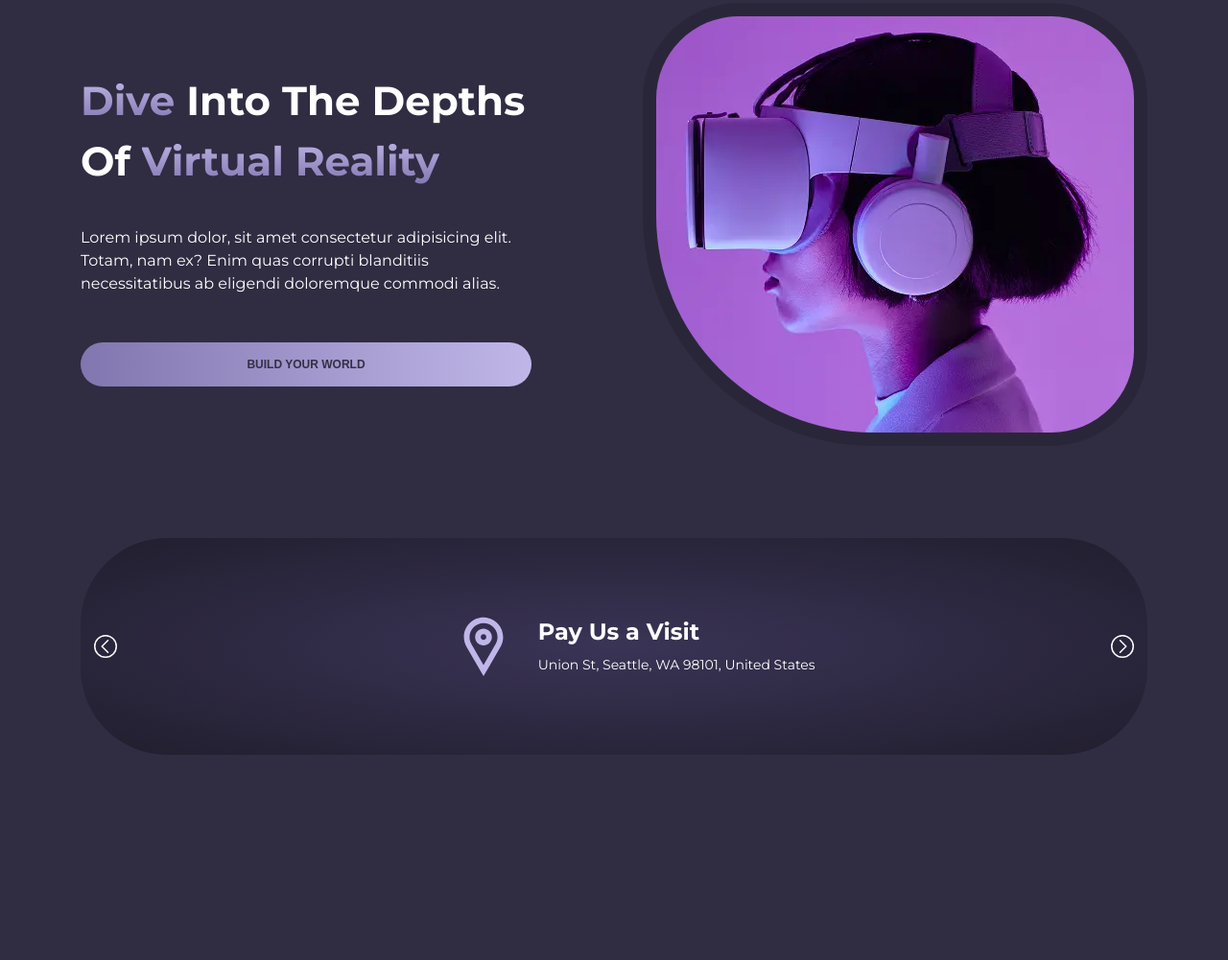
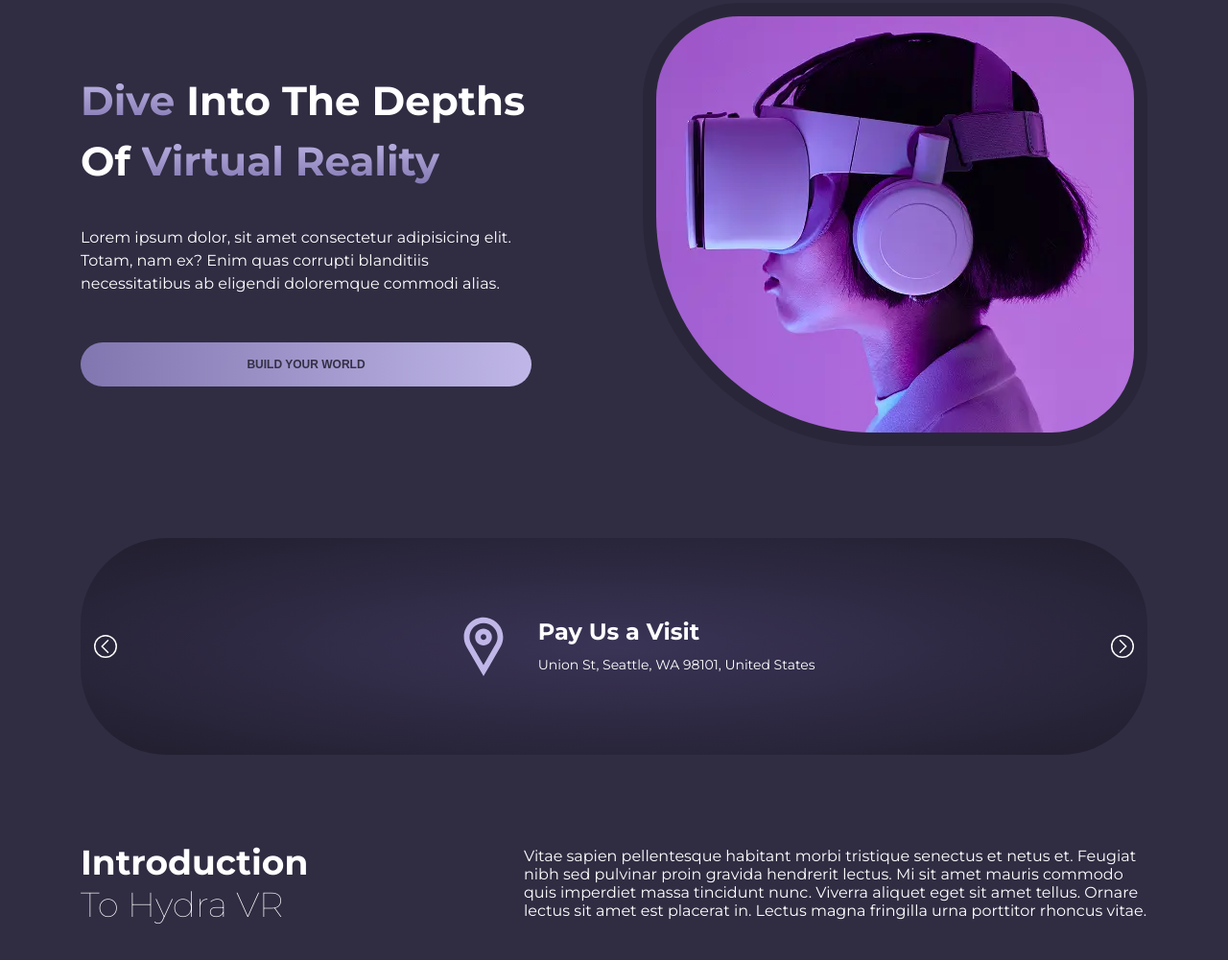
Before and after one commit to AlenaYarmak/vr_site, a website: page app/index.html in a window 1280 px wide. Shown: the part 222-1223 px from the top of the page at 96% size. Before the commit the page ends 1059 px from the top, so only its background shows below. Drawn offline with Linux system fonts and the light colour scheme; files whose address does not match are found by name.

Commit message:
add introduction section

```diff
--- a/app/index.html
+++ b/app/index.html
@@ -89,6 +89,22 @@
                     <img class="hero__arrow hero__arrow--next" src="img/hero-arrow.svg"></img>
                 </div>
             </section>
+
+            <section class="introdaction">
+                <div class="introdaction__content">
+                    <h2 class="introdaction__title">
+                        <span class="introdaction__title-main">Introduction</span>
+                        <span class="introdaction__title-sub">To Hydra VR</span>
+                    </h2>
+                    <p class="introdaction__text">
+                        Vitae sapien pellentesque habitant morbi tristique senectus et netus et. Feugiat
+                        nibh sed pulvinar proin gravida hendrerit lectus. Mi sit amet mauris commodo
+                        quis imperdiet massa tincidunt nunc. Viverra aliquet eget sit amet tellus. Ornare
+                        lectus sit amet est placerat in. Lectus magna fringilla urna porttitor rhoncus vitae.
+                    </p>
+                </div>
+
+            </section>
         </div>
     </div>
 
--- a/app/scss/style.scss
+++ b/app/scss/style.scss
@@ -11,7 +11,11 @@ body {
     display: flex;
     flex-direction: column;
     font-family: 'Montserrat';
-    margin: 50px 84px;
+    margin: 25px 25px;
+
+    @media (min-width: $breakpoint-lg) {
+        margin: 50px 84px;
+    }
 }
 
 .container {
@@ -268,3 +272,59 @@ body {
     left: 11px;
     z-index: 1;
 }
+
+/* introdaction */
+
+.introdaction {
+    margin-top: 59px;
+    &__content {
+        @include flex;
+        justify-content: center;
+        align-items: center;
+        color: $text-color;
+    }
+    &__title {
+        display: flex;
+        flex-direction: column;
+        font-size: 26px;
+    }
+    &__title-main {
+        font-weight: 700;
+    }
+    &__title-sub {
+        font-weight: 300;
+    }
+    &__text {
+        display: none;
+    }
+
+    @media (min-width: $breakpoint-sm) {
+
+    }
+    @media (min-width: $breakpoint-md) {
+        margin-top: 70px;
+        &__content {
+            justify-content: space-between;
+        }
+        &__text {
+            display: block;
+            max-width: 450px;
+        }
+    }
+    @media (min-width: $breakpoint-lg) {
+        &__text {
+            display: block;
+            max-width: 550px;
+        }
+    }
+    @media (min-width: $breakpoint-xl) {
+        margin-top: 90px;
+        &__text {
+            display: block;
+            max-width: 650px;
+        }
+    }
+    &__title {
+        font-size: 36px;
+    }
+}
```
Also changed, not shown: app/css/style.min.css.
